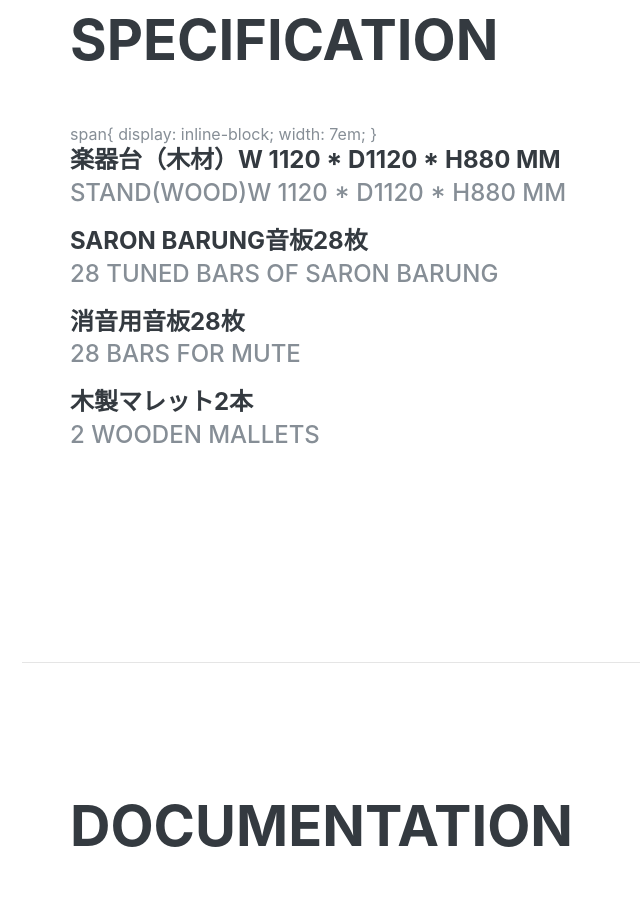
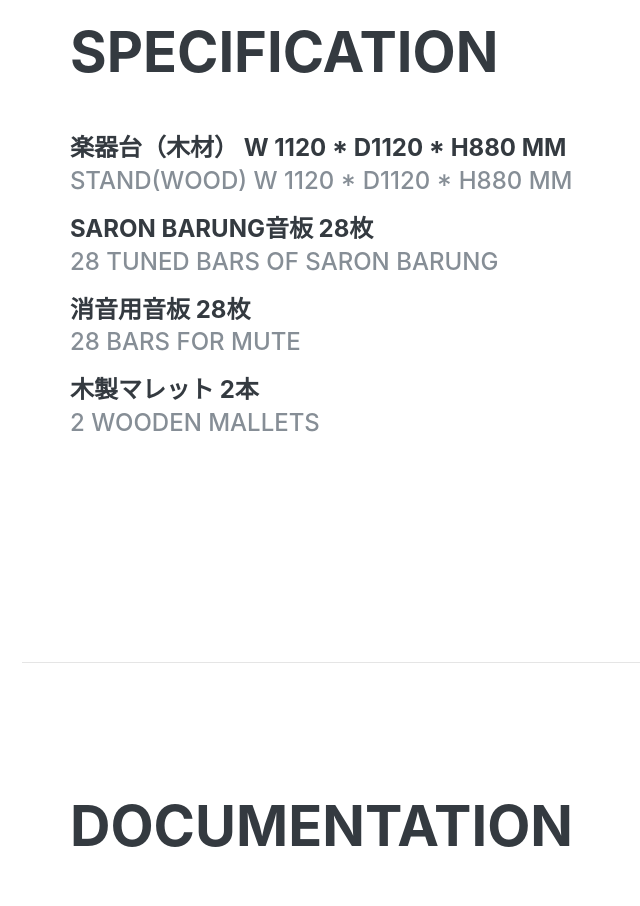
Before and after one commit to Morita-Ryo/Morita-Ryo.github.io, a plain HTML site: page saronrails.html in a window 1280 px wide. Shown: the part 1740-2646 px from the top of the page, without its empty margins (250-890 px from the left). Drawn offline with Linux system fonts and the light colour scheme; a web font is replaced by a local one.

Commit message:
Update saronrails.html

```diff
--- a/saronrails.html
+++ b/saronrails.html
@@ -100,21 +100,16 @@
 
         <div class="resume-item d-flex flex-column flex-md-row justify-content-between mb-5">
           <div class="resume-content">
-            span{
-              display: inline-block;
-              width: 7em;
-            }
+            <h4 class="mb-0">楽器台（木材）      W 1120 * D1120 * H880 mm</h4>
+            <div class="subheading mb-3">Stand(Wood)  W 1120 * D1120 * H880 mm</div>
 
-            <h4 class="mb-0"><span>楽器台（木材）</span>W 1120 * D1120 * H880 mm</h4>
-            <div class="subheading mb-3"><span>Stand(Wood)</span>W 1120 * D1120 * H880 mm</div>
-
-            <h4 class="mb-0"><span>Saron barung音板</span>28枚</h4>
+            <h4 class="mb-0">Saron barung音板  28枚</h4>
             <div class="subheading mb-3">28 tuned bars of Saron barung</div>
 
-            <h4 class="mb-0"><span>消音用音板</span>28枚</h4>
+            <h4 class="mb-0">消音用音板         28枚</h4>
             <div class="subheading mb-3">28 bars for mute</div>
 
-            <h4 class="mb-0"><span>木製マレット</span>2本</h4>
+            <h4 class="mb-0">木製マレット       2本</h4>
             <div class="subheading mb-3">2 wooden mallets</div>
 
             <!-- <div class="subheading mb-3"></div> -->
```
